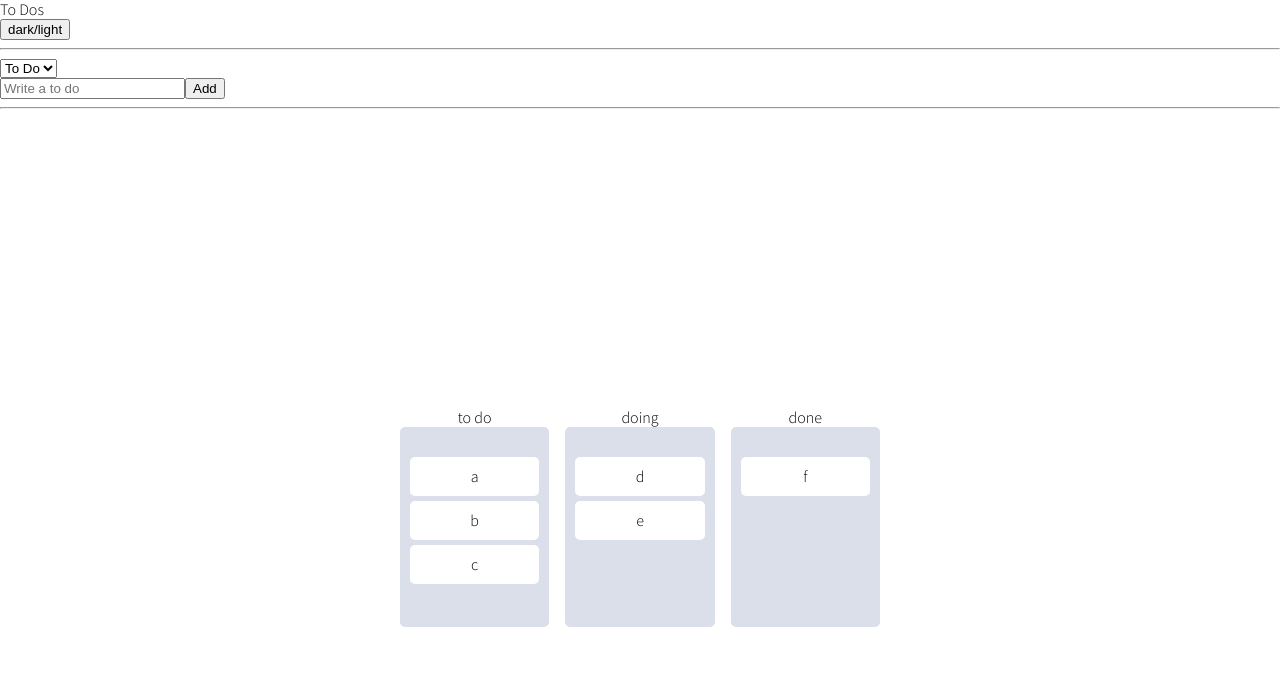
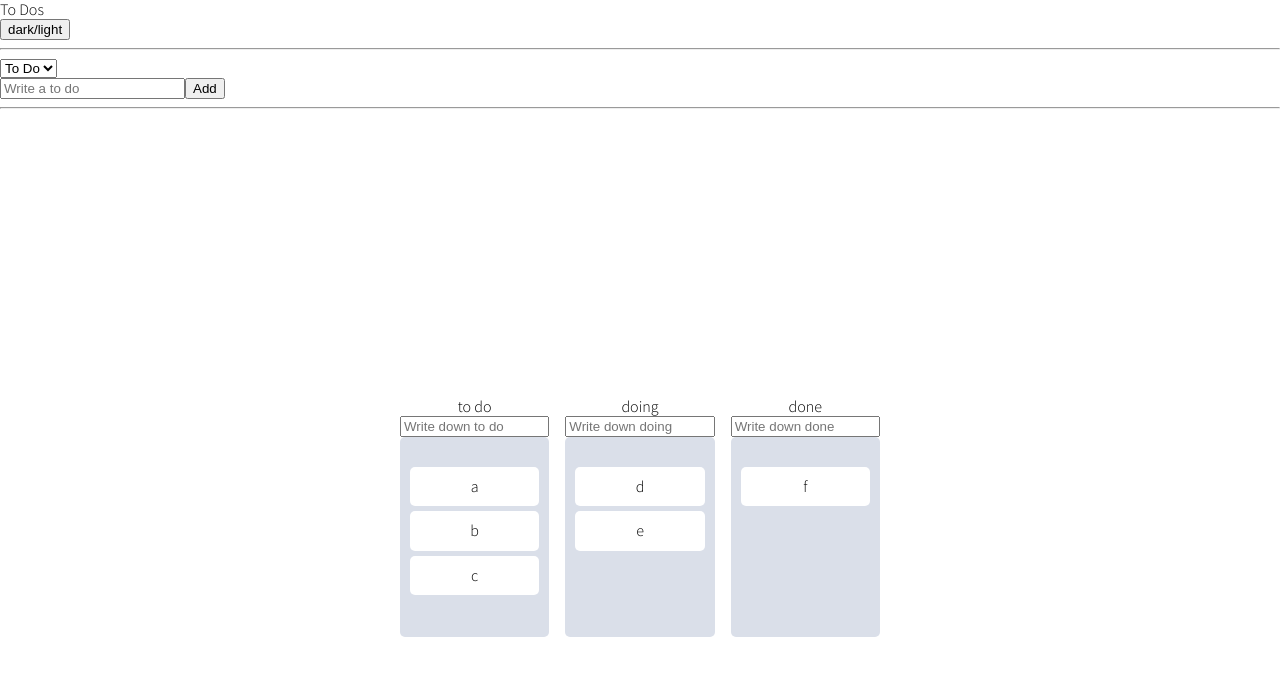
Before and after one commit to devfrankkim/Promotive, a React (Create React App) app: page / in a window 1280 px wide. Shown: the top 676 px of the page. Built offline with nearby package versions, Linux system fonts and the light colour scheme.

Commit message:
feat: adding objects ATOM

```diff
--- a/src/atom.ts
+++ b/src/atom.ts
@@ -22,7 +22,7 @@ export const darkLightMode = atom({
 });
 
 export const toDoState = atom<IToDo[]>({
-  key: "toDo",
+  key: "toDoAtom",
   default: JSON.parse(localStorage.getItem(TODO_KEY) as any) || [],
 });
 
--- a/src/components/DND/Boards.tsx
+++ b/src/components/DND/Boards.tsx
@@ -1,4 +1,5 @@
 import React from "react";
+import { useForm } from "react-hook-form";
 import { Droppable } from "react-beautiful-dnd";
 import styled from "styled-components";
 import DragCard from "./DragCard";
@@ -8,10 +9,51 @@ interface IBoardProps {
   cardKey: string;
 }
 
+interface IForm {
+  toDo: string;
+}
+
 const Boards = ({ allBoards, cardKey }: IBoardProps) => {
+  const {
+    register,
+    handleSubmit,
+    setValue,
+    setError,
+    formState: { errors },
+  } = useForm<IForm>();
+
+  const onValid = (data: any) => {
+    const newToDo = {
+      id: Date.now(),
+      text: data,
+    };
+
+    // setToDos((allBoards) => {
+    //   return {
+    //     ...allBoards,
+    //     [boardId]: [newToDo, ...allBoards[boardId]],
+    //   };
+    // });
+    setValue("toDo", "");
+  };
+  console.log(errors);
+
   return (
     <CardWrapper>
       <div>{cardKey}</div>
+      <Form onSubmit={handleSubmit(onValid)}>
+        <input
+          {...register("toDo", {
+            required: " write down !!! ",
+            validate: {
+              checkValue: (value) =>
+                value.includes("!") ? "Type... something" : true,
+            },
+          })}
+          placeholder={`Write down ${cardKey}`}
+        />
+      </Form>
+      <span>{errors?.toDo?.message}</span>
       <Droppable droppableId={cardKey}>
         {(magic) => (
           <Wrapper ref={magic.innerRef} {...magic.droppableProps}>
@@ -28,6 +70,13 @@ const Boards = ({ allBoards, cardKey }: IBoardProps) => {
 
 export default Boards;
 
+const Form = styled.form`
+  width: 100%;
+  input {
+    width: 100%;
+  }
+`;
+
 const CardWrapper = styled.div`
   display: flex;
   flex-direction: column;
```
